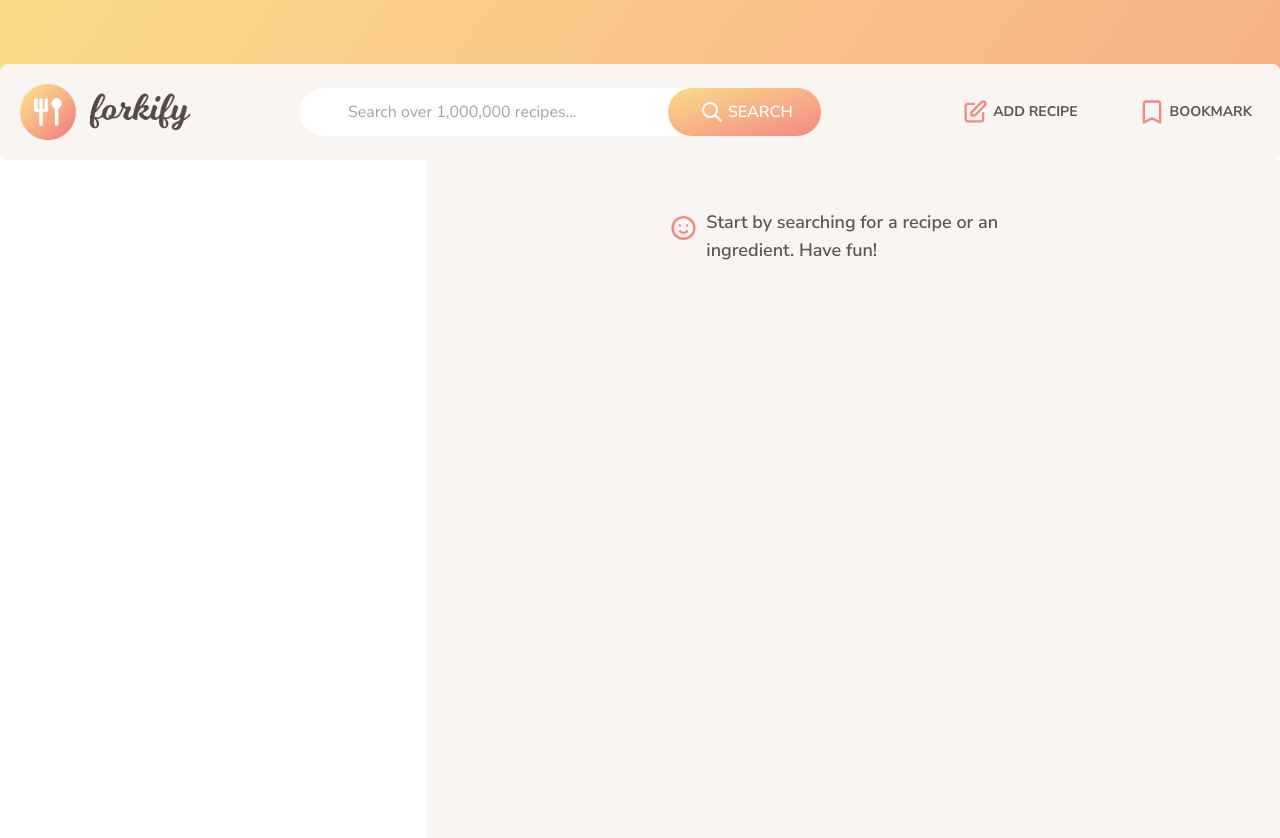
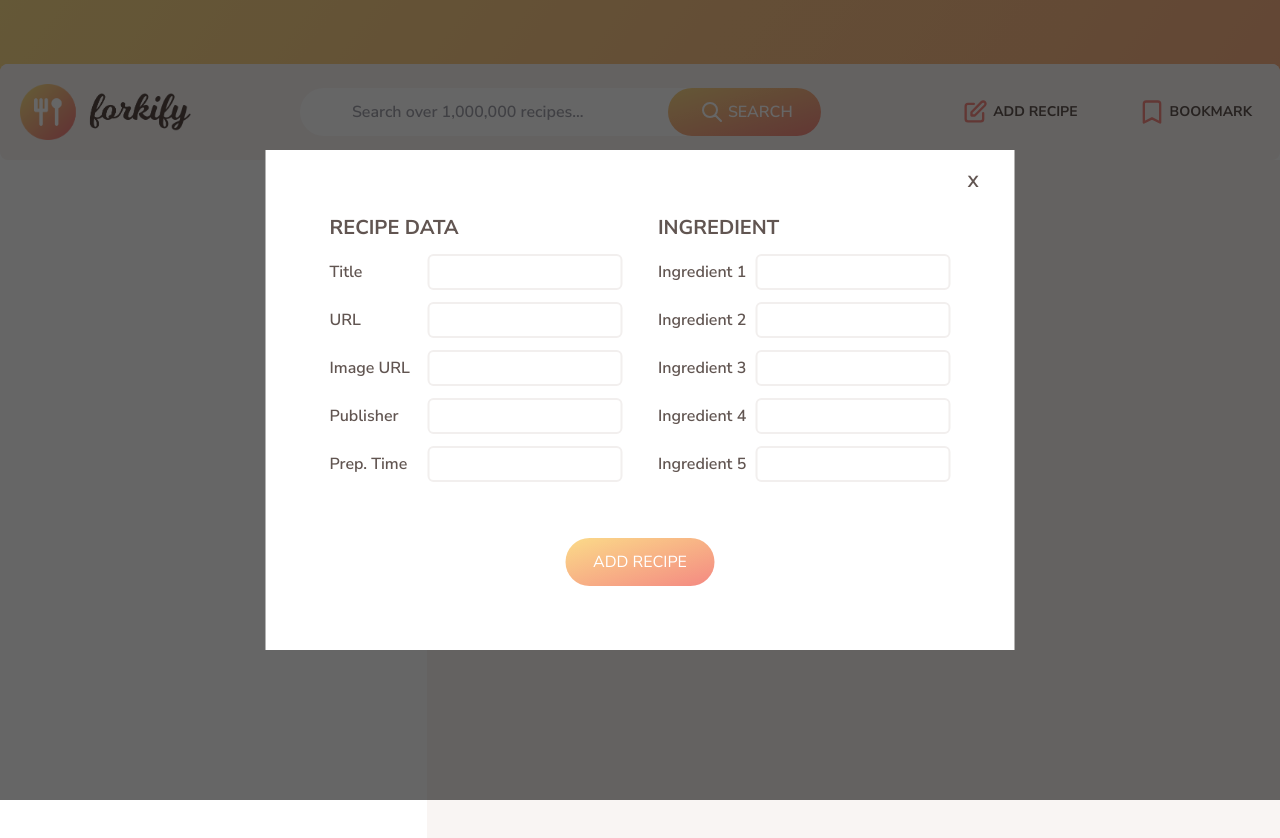
Before and after one commit to random-overflow/forkify, a Vue app: page / in a window 1280 px wide. Both pictures are taken after a click on the button "ADD RECIPE". Shown: the top 838 px of the page. Built offline with nearby package versions, Linux system fonts and the light colour scheme.

Commit message:
feat: add user recipes support

```diff
--- a/src/App.vue
+++ b/src/App.vue
@@ -16,6 +16,7 @@
     <Results class="col-span-1" />
     <Recipe class="col-span-2" />
   </div>
+  <AddRecipe v-if="showModal" />
 </template>
 
 <script lang="ts">
@@ -24,6 +25,8 @@ import HelloWorld from "./components/HelloWorld.vue";
 import Header from "./components/Header/Header.vue";
 import Results from "./components/Results.vue";
 import Recipe from "./components/Recipe.vue";
+import AddRecipe from "./components/AddRecipe.vue";
+import { mapState } from "vuex";
 
 export default defineComponent({
   name: "App",
@@ -32,6 +35,12 @@ export default defineComponent({
     Header,
     Results,
     Recipe,
+    AddRecipe,
+  },
+  computed: {
+    ...mapState({
+      showModal: (state: any) => state.userRecipes.showModal,
+    }),
   },
 });
 </script>
--- /dev/null
+++ b/src/components/AddRecipe.vue
@@ -0,0 +1,87 @@
+<template>
+  <div
+    class="fixed top-0 left-0 h-screen w-screen bg-black opacity-60"
+    @click="toggleModal()"
+  ></div>
+  <div
+    class="
+      fixed
+      top-1/2
+      left-1/2
+      min-w-max
+      bg-white
+      transform
+      -translate-x-1/2 -translate-y-1/2
+      p-16
+    "
+  >
+    <button
+      class="absolute top-2 right-2 bg-none text-dorado font-extrabold"
+      @click="toggleModal()"
+    >
+      x
+    </button>
+    <form
+      class="grid grid-cols-2 gap-x-9 gap-y-14"
+      action="#"
+      @submit.prevent="addRecipe(userRecipe)"
+    >
+      <div class="grid grid-cols-6 gap-y-3 items-center">
+        <h3 class="col-span-6 uppercase text-xl font-bold">Recipe Data</h3>
+        <label class="col-span-2">Title</label>
+        <input class="col-span-4" type="text" v-model="userRecipe.title" />
+        <label class="col-span-2">URL</label>
+        <input
+          class="col-span-4"
+          type="text"
+          v-model="userRecipe.publisher_url"
+        />
+        <label class="col-span-2">Image URL</label>
+        <input class="col-span-4" type="text" v-model="userRecipe.image_url" />
+        <label class="col-span-2">Publisher</label>
+        <input class="col-span-4" type="text" v-model="userRecipe.publisher" />
+        <label class="col-span-2">Prep. Time</label>
+        <input
+          class="col-span-4"
+          type="number"
+          v-model="userRecipe.image_url"
+        />
+      </div>
+      <div class="grid grid-cols-6 gap-y-3 items-center">
+        <h3 class="col-span-6 uppercase text-xl font-bold">Ingredient</h3>
+        <template v-for="index in 5" :key="index">
+          <label class="col-span-2">Ingredient {{ index }}</label>
+          <input
+            class="col-span-4"
+            type="text"
+            v-model="userRecipe.ingredients[index]"
+          />
+        </template>
+      </div>
+      <button class="col-span-2 justify-self-center" type="submit">
+        Add Recipe
+      </button>
+    </form>
+  </div>
+</template>
+
+<script lang="ts">
+import { mapActions } from "vuex";
+import { Recipe } from "../api/recipesApi";
+export default {
+  data: () => {
+    let userRecipe: Recipe = { ingredients: [] };
+    return {
+      userRecipe,
+    };
+  },
+  methods: {
+    ...mapActions({
+      addRecipe: "userRecipes/addRecipe",
+      toggleModal: "userRecipes/toggleModal",
+    }),
+  },
+};
+</script>
+
+<style></style>
--- a/src/components/Header/Navbar.vue
+++ b/src/components/Header/Navbar.vue
@@ -13,6 +13,7 @@
             hover:bg-ebb
             hover:scale-100
           "
+          @click="toggleModal()"
         >
           <PencilAltIcon class="h-7 w-7 mx-1 text-froly" />
           <span>Add Recipe</span>
@@ -45,12 +46,11 @@
 </template>
 
 <script lang="ts">
-import { defineComponent } from "vue";
 import { PencilAltIcon, BookmarkIcon } from "@heroicons/vue/outline";
 import { mapActions, mapState } from "vuex";
 import Bookmarks from "./Bookmarks.vue";
 
-export default defineComponent({
+export default {
   components: { PencilAltIcon, BookmarkIcon, Bookmarks },
   computed: {
     ...mapState({
@@ -60,7 +60,8 @@ export default defineComponent({
   methods: {
     ...mapActions({
       toggleBookmarks: "bookmarks/toggleBookmarks",
+      toggleModal: "userRecipes/toggleModal",
     }),
   },
-});
+};
 </script>
--- a/src/index.css
+++ b/src/index.css
@@ -10,6 +10,14 @@ body {
 
 button {
   @apply bg-gradient-to-br from-corn to-froly text-white uppercase rounded-full px-7 py-3 transform hover:scale-105 duration-200 flex items-center;
+}
+
+input {
+  @apply border-2 border-solid border-ebb rounded-md p-1 font-semibold;
+}
+
+label {
+  @apply font-semibold;
 }
 
 .recipeimg::before {
--- a/src/store/index.ts
+++ b/src/store/index.ts
@@ -2,6 +2,7 @@ import Vue from "vue";
 import searchResults from "./modules/searchResults";
 import recipe from "./modules/recipe";
 import bookmarks from "./modules/bookmarks";
+import userRecipes from "./modules/userRecipes";
 import { createStore } from "vuex";
 
 const store = createStore({
@@ -9,6 +10,7 @@ const store = createStore({
     searchResults,
     recipe,
     bookmarks,
+    userRecipes,
   },
 });
 
--- a/src/store/modules/recipe.ts
+++ b/src/store/modules/recipe.ts
@@ -2,7 +2,7 @@ import recipesApi, { Recipe } from "../../api/recipesApi";
 
 // initial state
 const state = () => ({
-  recipe: null,
+  recipe: null as Recipe | null,
   isSearching: false,
 });
 
@@ -17,7 +17,7 @@ const getters = {
 const actions = {
   async getRecipe({ commit }, id: string) {
     commit("setSearching", true);
-    const recipe = await recipesApi.getRecipe(id);
+    const recipe: Recipe[] = await recipesApi.getRecipe(id);
     commit("setRecipe", recipe);
     commit("setSearching", false);
   },
@@ -25,7 +25,7 @@ const actions = {
 
 // mutations
 const mutations = {
-  setRecipe(state: any, recipe: any) {
+  setRecipe(state: any, recipe: Recipe[]) {
     state.recipe = recipe;
   },
   setSearching(state: any, value: boolean) {
--- a/src/store/modules/searchResults.ts
+++ b/src/store/modules/searchResults.ts
@@ -10,10 +10,12 @@ const state = () => ({
 
 // getters
 const getters = {
-  results(state: any): any {
-    return (state.results as []).slice(
-      state.page * state.maxResPerPage - state.maxResPerPage,
-      state.page * state.maxResPerPage
+  results(state: any, getters: any, rootState: any): any {
+    return rootState.userRecipes.recipes.concat(
+      (state.results as []).slice(
+        state.page * state.maxResPerPage - state.maxResPerPage,
+        state.page * state.maxResPerPage
+      )
     );
   },
   existNextPage(state: any): boolean {
--- /dev/null
+++ b/src/store/modules/userRecipes.ts
@@ -0,0 +1,43 @@
+import recipesApi, { Recipe } from "../../api/recipesApi";
+
+// initial state
+const state = () => ({
+  recipes: [] as Recipe[],
+  showModal: false,
+});
+
+// getters
+const getters = {
+  recipe(state: any): Recipe[] {
+    return state.recipes;
+  },
+};
+
+// actions
+const actions = {
+  toggleModal({ commit }) {
+    commit("toggleModal");
+  },
+  addRecipe({ commit }, recipe: Recipe) {
+    commit("addRecipe", Object.assign({}, recipe));
+  },
+};
+
+// mutations
+const mutations = {
+  toggleModal(state: any) {
+    state.showModal = !state.showModal;
+  },
+  addRecipe(state: any, recipe: Recipe) {
+    recipe.isUserRecipe = true;
+    (state.recipes as Recipe[]).push(recipe);
+  },
+};
+
+export default {
+  namespaced: true,
+  state,
+  getters,
+  actions,
+  mutations,
+};
```
Also changed, not shown: src/api/recipesApi.ts (+9 -7 lines).
